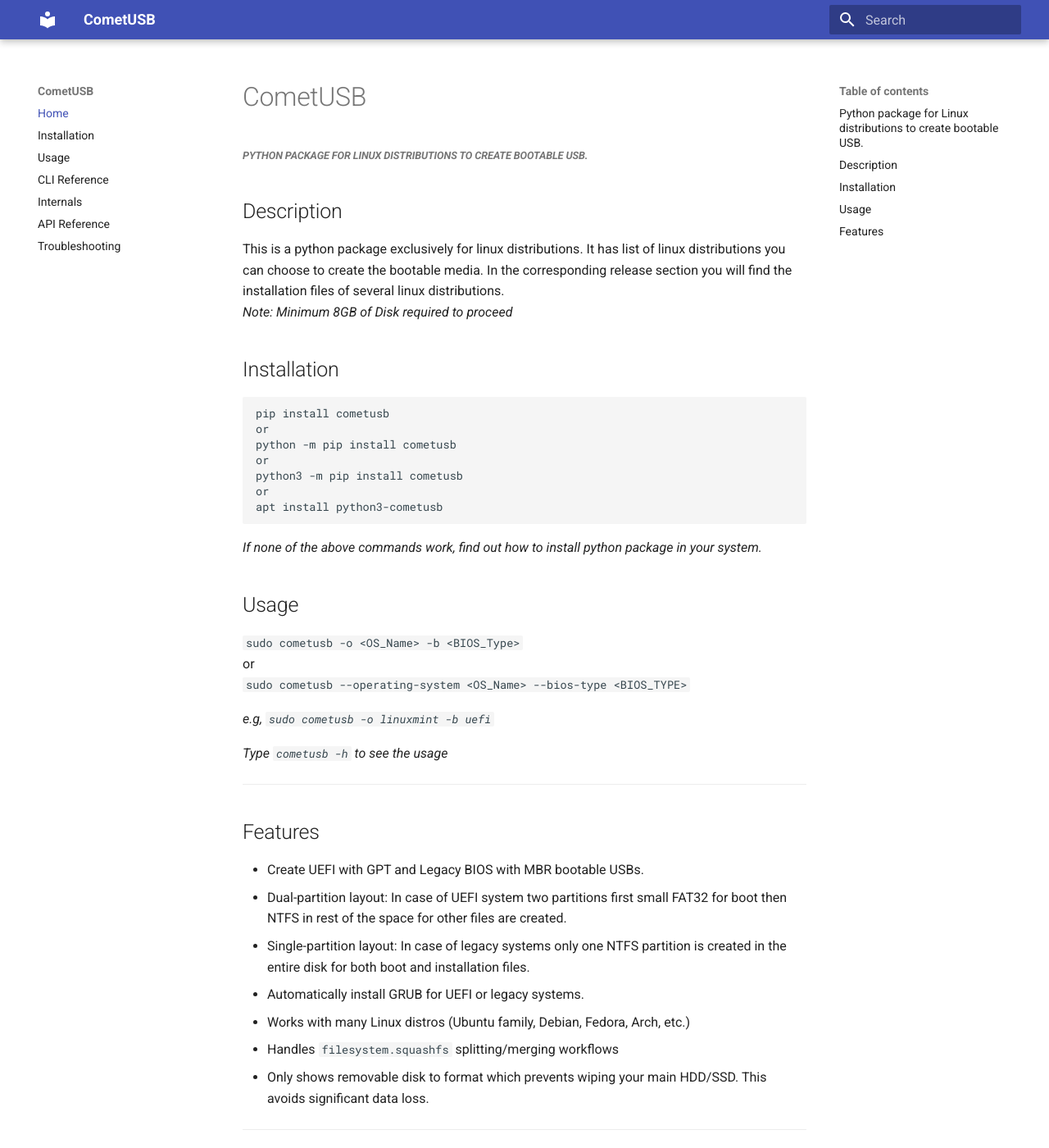
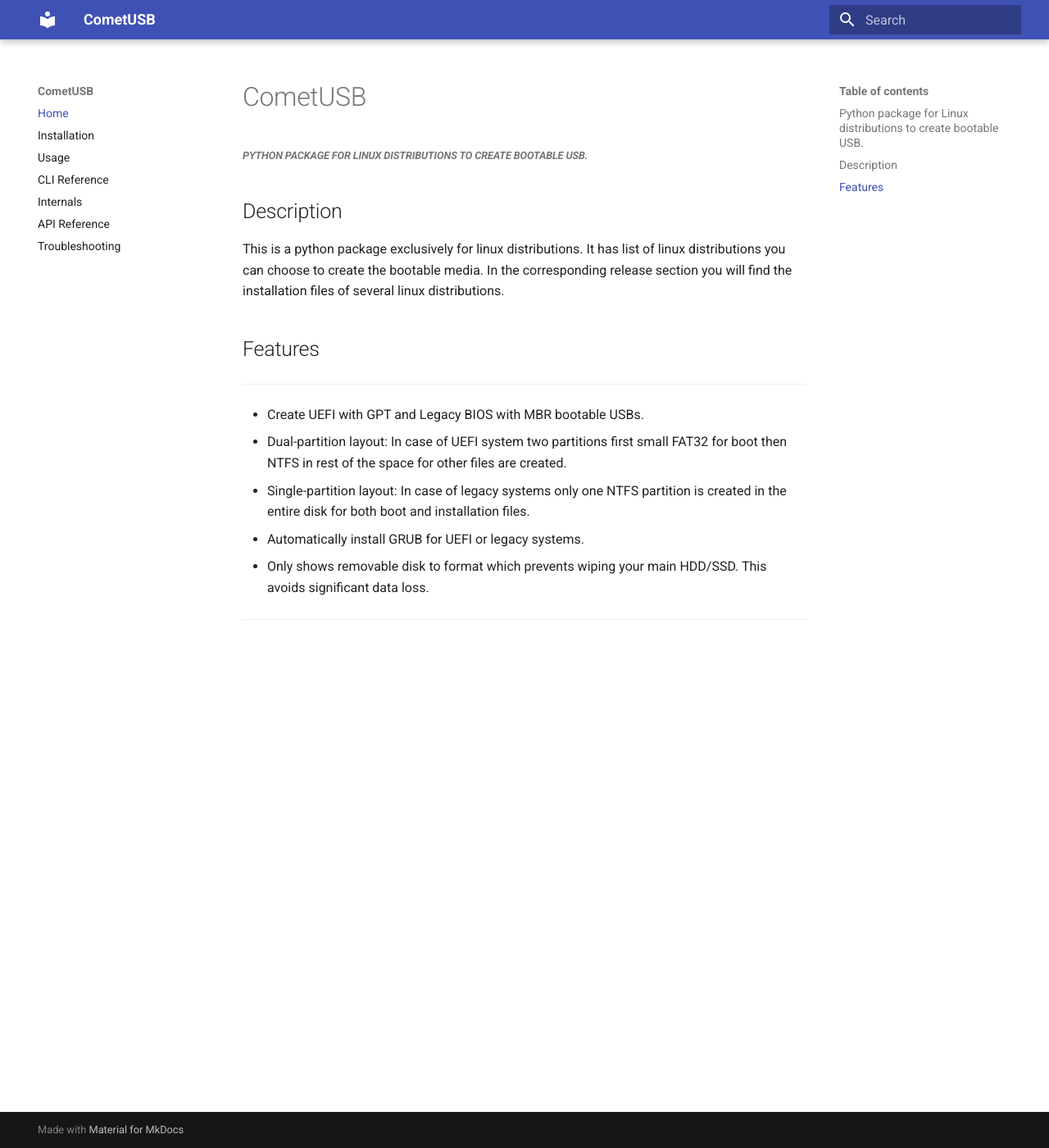
Before and after one commit to CometUSB/CometUSB, an MkDocs documentation site: the page built from docs/index.md, in a window 1280 px wide and 1400 px high. Shown: the whole window at 82% size. Built offline with MkDocs 1.6.1 and Material for MkDocs 9.7.7, drawn with Linux system fonts in a browser that asks for light colours.

````diff
--- a/docs/index.md
+++ b/docs/index.md
@@ -3,41 +3,13 @@
 
 ## Description
 This is a python package exclusively for linux distributions. It has list of linux distributions you can choose to create the bootable media. In the corresponding release section you will find the installation files of several linux distributions.
-<br>
-_Note: Minimum 8GB of Disk required to proceed_
 
-## Installation
-```bash
-pip install cometusb
-or
-python -m pip install cometusb
-or
-python3 -m pip install cometusb
-or
-apt install python3-cometusb
-```
-_If none of the above commands work, find out how to install python package in your system._
-
-## Usage
-`sudo cometusb -o <OS_Name> -b <BIOS_Type>`
-<br>
-or
-<br>
-`sudo cometusb --operating-system <OS_Name> --bios-type <BIOS_TYPE>`
-
-_e.g, `sudo cometusb -o linuxmint -b uefi`_
-
-_Type `cometusb -h` to see the usage_
-
+## Features
 ---
-## Features
-
 - Create UEFI with GPT and Legacy BIOS with MBR bootable USBs.
 - Dual-partition layout: In case of UEFI system two partitions first small FAT32 for boot then NTFS in rest of the space for other files are created.
 - Single-partition layout: In case of legacy systems only one NTFS partition is created in the entire disk for both boot and installation files.
 - Automatically install GRUB for UEFI or legacy systems.
-- Works with many Linux distros (Ubuntu family, Debian, Fedora, Arch, etc.)
-- Handles `filesystem.squashfs` splitting/merging workflows
 - Only shows removable disk to format which prevents wiping your main HDD/SSD. This avoids significant data loss.
 
 ---
````
Also changed, not shown: docs/cli.md (+12 -9 lines), docs/installation.md (+0 -3 lines), docs/internals.md (+53 -0 lines), docs/usage.md (+6 -1 lines), docs/cli.png (added), 1 other file.
